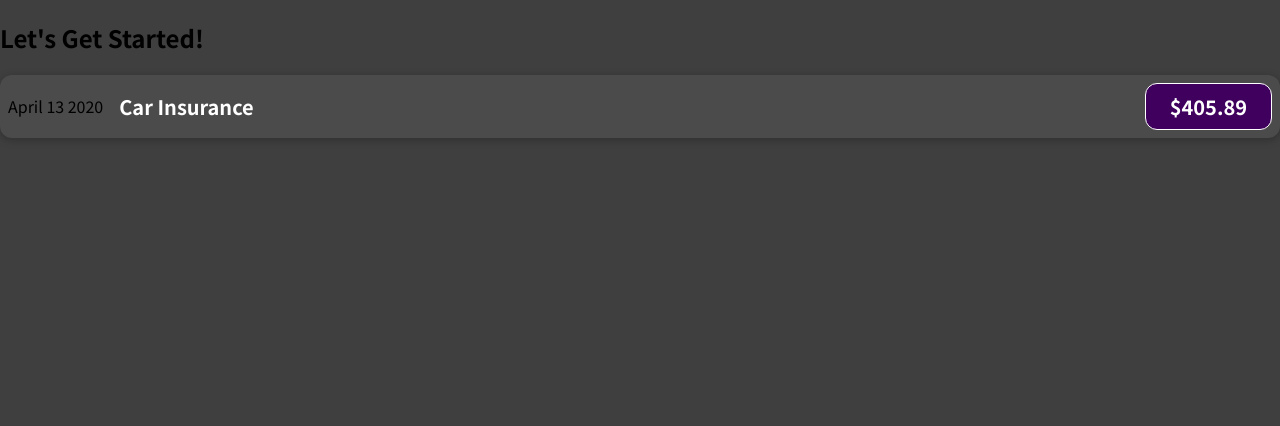
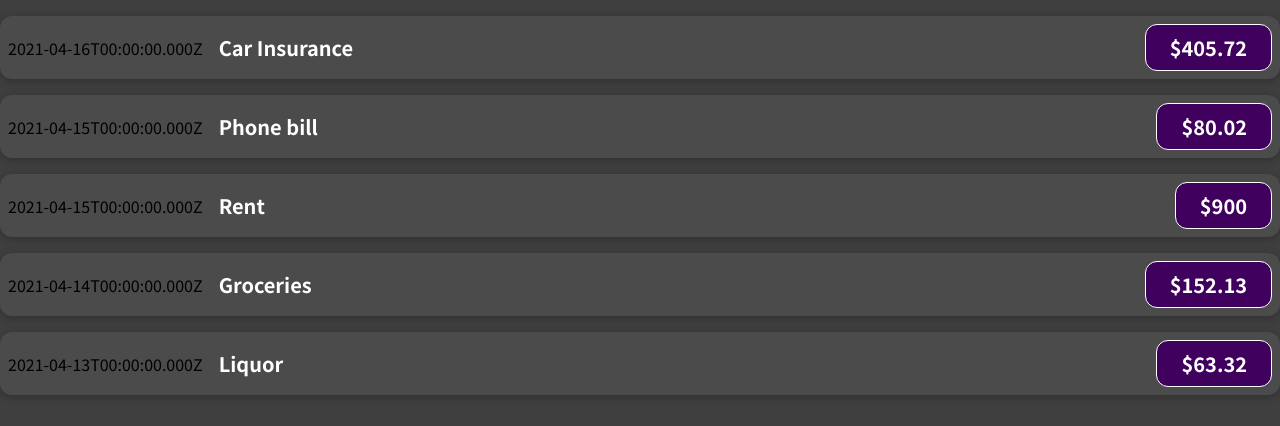
Before and after one commit to johnny-prencipe/expense-tracker, a React (Create React App) app: page / in a window 1280 px wide. Shown: the top 426 px of the page. Built offline with nearby package versions, Linux system fonts and the light colour scheme.

Commit message:
add props

```diff
--- a/src/App.jsx
+++ b/src/App.jsx
@@ -2,13 +2,41 @@ import logo from "./logo.svg";
 import "./App.css";
 import ExpenseItem from "./components/ExpenseItem";
 
-function App() {
+export default function App() {
+  const expenses = [
+    { date: new Date(2021, 3, 16), title: "Car Insurance", amount: 405.72 },
+    { date: new Date(2021, 3, 15), title: "Phone bill", amount: 80.02 },
+    { date: new Date(2021, 3, 15), title: "Rent", amount: 900.0 },
+    { date: new Date(2021, 3, 14), title: "Groceries", amount: 152.13 },
+    { date: new Date(2021, 3, 13), title: "Liquor", amount: 63.32 },
+  ];
   return (
     <div>
-      <h2>Let's Get Started!</h2>
-      <ExpenseItem />
+      <ExpenseItem
+        date={expenses[0].date}
+        title={expenses[0].title}
+        amount={expenses[0].amount}
+      />
+      <ExpenseItem
+        date={expenses[1].date}
+        title={expenses[1].title}
+        amount={expenses[1].amount}
+      />
+      <ExpenseItem
+        date={expenses[2].date}
+        title={expenses[2].title}
+        amount={expenses[2].amount}
+      />
+      <ExpenseItem
+        date={expenses[3].date}
+        title={expenses[3].title}
+        amount={expenses[3].amount}
+      />
+      <ExpenseItem
+        date={expenses[4].date}
+        title={expenses[4].title}
+        amount={expenses[4].amount}
+      />
     </div>
   );
 }
-
-export default App;
--- a/src/components/ExpenseItem.jsx
+++ b/src/components/ExpenseItem.jsx
@@ -1,15 +1,13 @@
 import "./ExpenseItem.css";
 
-function ExpenseItem() {
+export default function ExpenseItem(props) {
   return (
     <div className="expense-item">
-      <div>April 13 2020</div>
+      <div>{props.date.toISOString()}</div>
       <div className="expense-item__description">
-        <h2>Car Insurance</h2>
-        <div className="expense-item__price">$405.89</div>
+        <h2>{props.title}</h2>
+        <div className="expense-item__price">${props.amount}</div>
       </div>
     </div>
   );
 }
-
-export default ExpenseItem;
```
